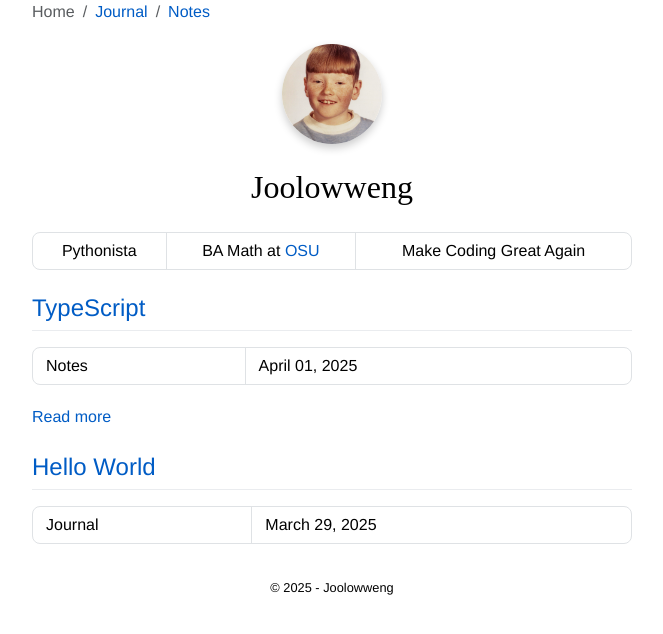
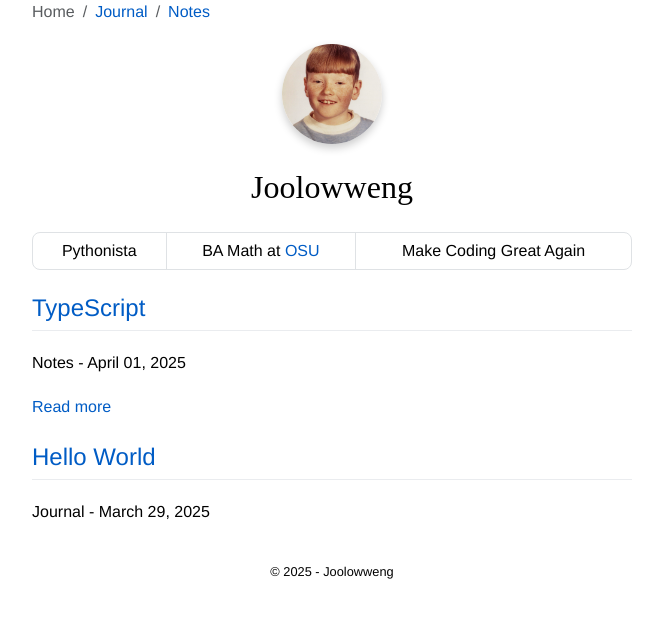
Before and after one commit to joolowweng/joolwweng.github.io, a Jekyll site: the page built from index.md, in a window 1280 px wide. Shown: the top 634 px of the page, without its empty margins (308-971 px from the left). Built offline with Jekyll 4.4.1, drawn with Linux system fonts in a browser that asks for light colours.

Commit message:
Update favicon link and improve date formatting in index page

```diff
--- a/_layouts/default.html
+++ b/_layouts/default.html
@@ -4,7 +4,8 @@
     <meta charset="utf-8" />
     <meta name="viewport" content="width=device-width, initial-scale=1" />
     <!-- Basic favicon -->
-    <link rel="shortcut icon" href="{{ site.baseurl }}/assets/favicon.ico" />
+    <link rel="shortcut icon" href="{{ site.baseurl }}/assets/favicon.ico" type="image/x-icon"/>
+    <link rel="icon" href="{{ site.baseurl }}/assets/favicon.ico" type="image/x-icon">
     <!-- Bootstrap CSS -->
     <link
       href="https://cdn.jsdelivr.net/npm/bootstrap@5.3.0/dist/css/bootstrap.min.css"
--- a/index.md
+++ b/index.md
@@ -12,7 +12,7 @@ Pythonista | BA Math at [OSU](https://www.threads.net/@theohiostateuniversity) |
 
 ## [{{ site.posts.first.title }}]({{ site.posts.first.url | relative_url }})
 
-{{ site.posts.first.categories | first | capitalize }} | {{ site.posts.first.date | date: "%B %d, %Y" }}
+{{ site.posts.first.categories | first | capitalize }} - {{ site.posts.first.date | date: "%B %d, %Y" }}
 
 {{ site.posts.first.excerpt | markdownify }}
 [Read more]({{ site.posts.first.url | relative_url }})
@@ -24,7 +24,7 @@ Pythonista | BA Math at [OSU](https://www.threads.net/@theohiostateuniversity) |
 
 ## [{{ post.title }}]({{ post.url | relative_url }})
 
-{{ post.categories | first | capitalize }} | {{ post.date | date: "%B %d, %Y" }}
+{{ post.categories | first | capitalize }} - {{ post.date | date: "%B %d, %Y" }}
 
 {% endif %}
 {% endfor %}
```
